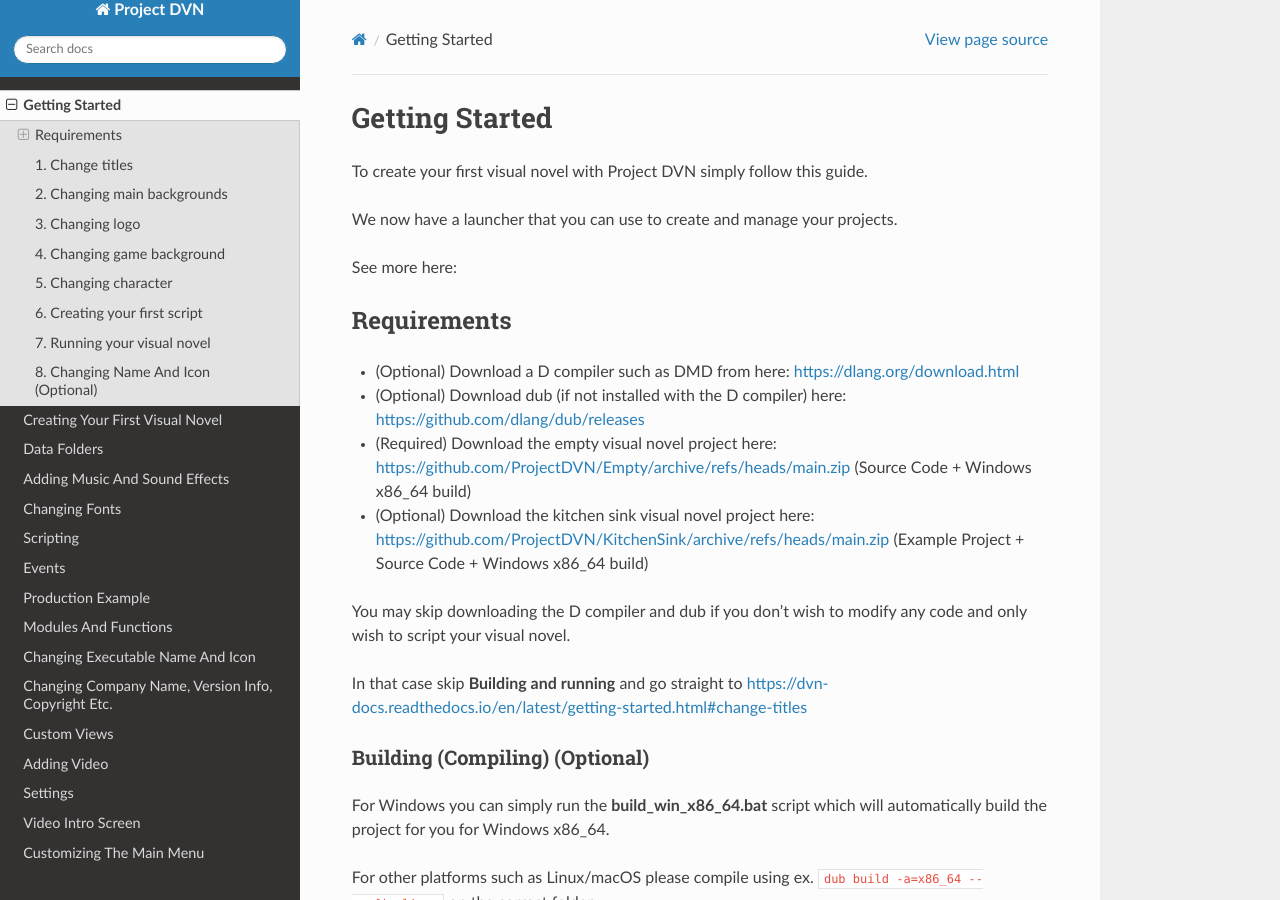
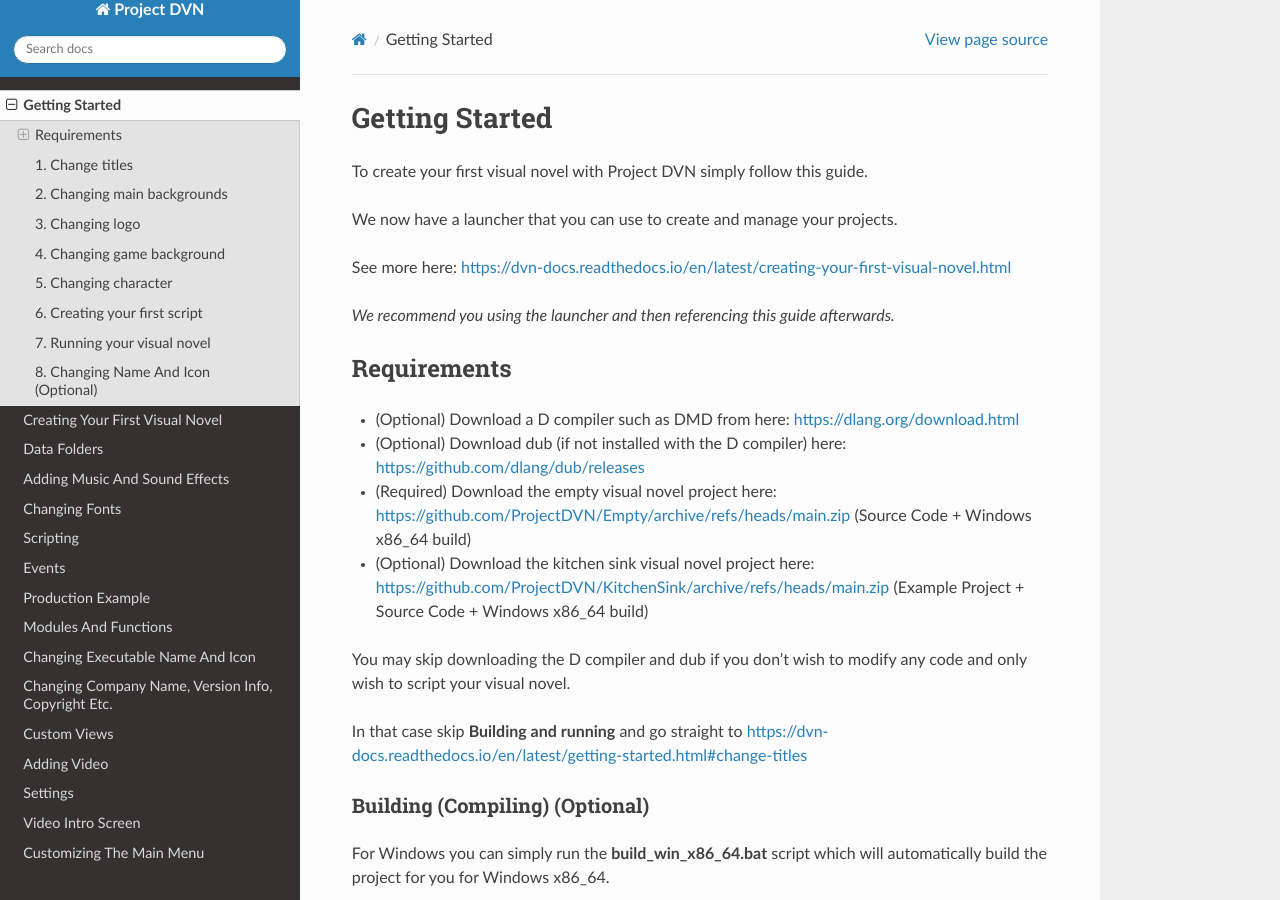
Before and after one commit to ProjectDVN/dvn-docs, a Sphinx documentation site: the page built from docs/source/getting-started.rst, in a window 1280 px wide and 900 px high. Built offline with Sphinx 7.4.7 and the Read the Docs theme 3.1.0, drawn with Linux system fonts in a browser that asks for light colours.

Commit message:
Update getting-started.rst

```diff
--- a/docs/source/getting-started.rst
+++ b/docs/source/getting-started.rst
@@ -6,7 +6,9 @@
 
 We now have a launcher that you can use to create and manage your projects.
 
-See more here:
+See more here: https://dvn-docs.readthedocs.io/en/latest/creating-your-first-visual-novel.html
+
+*We recommend you using the launcher and then referencing this guide afterwards.*
 
 Requirements
 ------------
```
